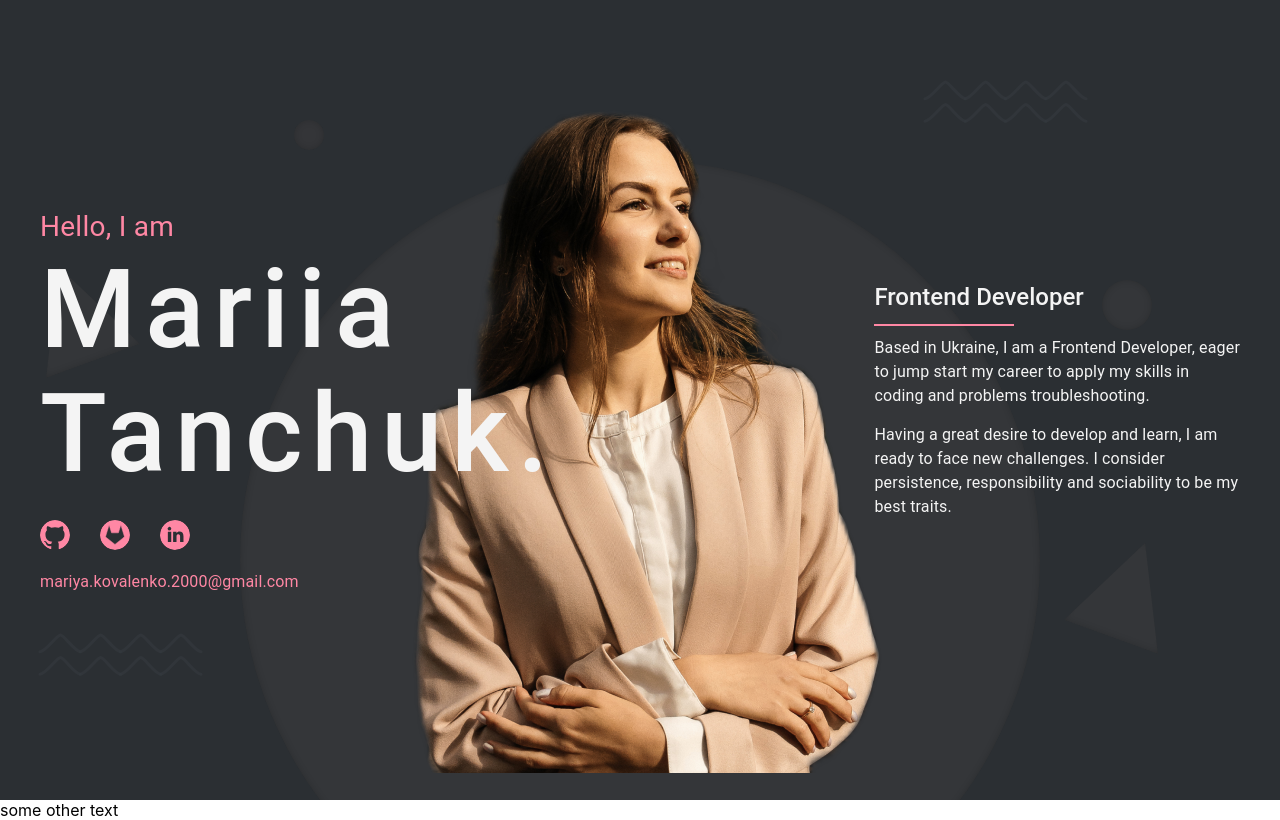
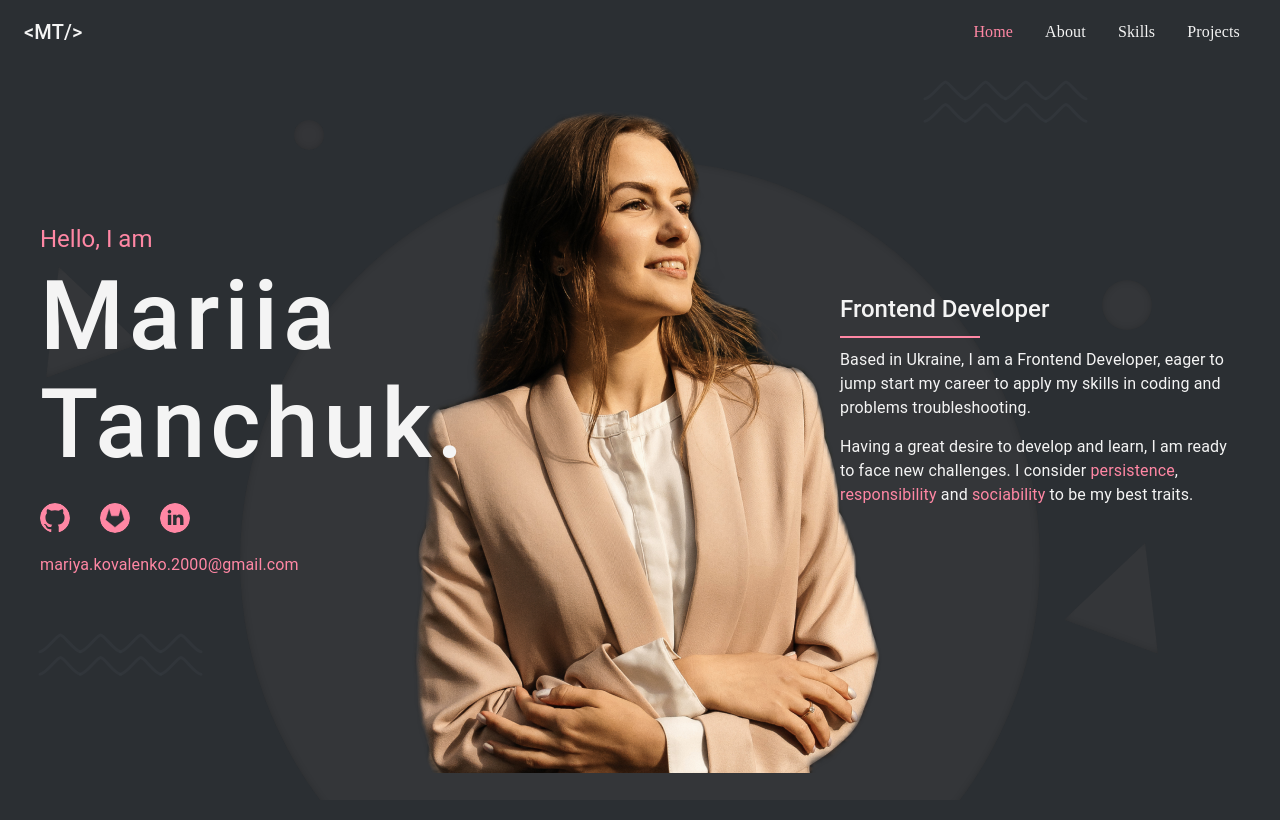
Before and after one commit to Mariia-Kovalenko/portfolio, a React (Create React App) app: page / in a window 1280 px wide. Built offline with nearby package versions, Linux system fonts and the light colour scheme.

Commit message:
added responsive header

```diff
--- a/src/App.tsx
+++ b/src/App.tsx
@@ -1,10 +1,12 @@
+import PageLayout from "./Layout/PageLayout/PageLayout";
 import Home from "./components/Home/Home";
 
 function App() {
     return (
         <div className="App">
-            <Home />
-            some other text
+            <PageLayout>
+                <Home />
+            </PageLayout>
         </div>
     );
 }
--- a/src/Layout/Header/Header.tsx
+++ b/src/Layout/Header/Header.tsx
@@ -0,0 +1,70 @@
+import {
+    IconButton,
+    List,
+    ListItem,
+    Toolbar,
+    Typography,
+    ListItemButton,
+    ListItemText,
+} from "@mui/material";
+import MenuIcon from "@mui/icons-material/Menu";
+import { MENU_ITEMS } from "../../utils/constants";
+import { WHITE, PINK } from "../../utils/styles";
+
+export default function Header({
+    isMobile,
+    open,
+    handleDrawerOpen,
+}: {
+    isMobile: boolean;
+    open: boolean;
+    handleDrawerOpen: () => void;
+}) {
+    return (
+        <Toolbar>
+            <Typography
+                variant="h6"
+                noWrap
+                sx={{ flexGrow: 1 }}
+                component="div"
+            >
+                {'<MT/>'}
+            </Typography>
+            {isMobile ? (
+                <IconButton
+                    color="inherit"
+                    aria-label="open drawer"
+                    edge="end"
+                    onClick={handleDrawerOpen}
+                    sx={{ ...(open && { display: "none" }) }}
+                >
+                    <MenuIcon />
+                </IconButton>
+            ) : (
+                <List sx={{ display: "flex" }}>
+                    {MENU_ITEMS.map((item, index) => (
+                        <ListItem key={index} disablePadding>
+                            <ListItemButton>
+                                {/* <ListItemText
+                                    primary={item}
+                                    sx={{
+                                        fontFamily: "Source Code Pro",
+                                    }}
+                                /> */}
+                                <Typography
+                                    variant="body1"
+                                    fontFamily={"Source Code Pro"}
+                                    sx={{
+                                        color: index === 0 ? PINK : WHITE
+                                    }}
+                                >
+                                    {item}
+                                </Typography>
+                            </ListItemButton>
+                        </ListItem>
+                    ))}
+                </List>
+            )}
+        </Toolbar>
+    );
+}
--- /dev/null
+++ b/src/Layout/PageLayout/PageLayout.tsx
@@ -0,0 +1,153 @@
+import * as React from "react";
+import { styled } from "@mui/material/styles";
+import Box from "@mui/material/Box";
+import Drawer from "@mui/material/Drawer";
+import MuiAppBar, { AppBarProps as MuiAppBarProps } from "@mui/material/AppBar";
+import Toolbar from "@mui/material/Toolbar";
+import List from "@mui/material/List";
+import Typography from "@mui/material/Typography";
+import IconButton from "@mui/material/IconButton";
+import MenuIcon from "@mui/icons-material/Menu";
+import CloseIcon from "@mui/icons-material/Close";
+import ListItem from "@mui/material/ListItem";
+import ListItemButton from "@mui/material/ListItemButton";
+import { useMediaQuery } from "@mui/material";
+import Header from "../Header/Header";
+import { LIGHT_GREY_BG, WHITE } from "../../utils/styles";
+import { MENU_ITEMS } from "../../utils/constants";
+import { useEffect } from "react";
+
+const drawerWidth = 300;
+
+const Main = styled("main", { shouldForwardProp: (prop) => prop !== "open" })<{
+    open?: boolean;
+}>(({ theme, open }) => ({
+    flexGrow: 1,
+    padding: 0,
+    transition: theme.transitions.create("margin", {
+        easing: theme.transitions.easing.sharp,
+        duration: theme.transitions.duration.leavingScreen,
+    }),
+    marginRight: -drawerWidth,
+    ...(open && {
+        transition: theme.transitions.create("margin", {
+            easing: theme.transitions.easing.easeOut,
+            duration: theme.transitions.duration.enteringScreen,
+        }),
+        marginRight: 0,
+    }),
+}));
+
+interface AppBarProps extends MuiAppBarProps {
+    open?: boolean;
+}
+
+const AppBar = styled(MuiAppBar, {
+    shouldForwardProp: (prop) => prop !== "open",
+})<AppBarProps>(({ theme, open }) => ({
+    position: "absolute",
+    transition: theme.transitions.create(["margin", "width"], {
+        easing: theme.transitions.easing.sharp,
+        duration: theme.transitions.duration.leavingScreen,
+    }),
+    ...(open && {
+        width: `calc(100% - ${drawerWidth}px)`,
+        transition: theme.transitions.create(["margin", "width"], {
+            easing: theme.transitions.easing.sharp,
+            duration: theme.transitions.duration.enteringScreen,
+        }),
+        marginRight: drawerWidth,
+    }),
+}));
+
+const DrawerHeader = styled("div")(({ theme }) => ({
+    display: "flex",
+    alignItems: "center",
+    padding: theme.spacing(0, 1),
+    // necessary for content to be below app bar
+    ...theme.mixins.toolbar,
+    justifyContent: "flex-start",
+}));
+
+export default function PageLayout({
+    children,
+}: {
+    children?: React.ReactNode;
+}) {
+    const [open, setOpen] = React.useState(false);
+    const isMobile = useMediaQuery("(max-width:780px)");
+
+    useEffect(() => {
+        if (!isMobile && open) {
+            setOpen(false);
+        }
+    }, [isMobile]);
+
+    const handleDrawerOpen = () => {
+        setOpen(true);
+    };
+
+    const handleDrawerClose = () => {
+        setOpen(false);
+    };
+
+    return (
+        <Box sx={{ display: "flex", position: "relative", overflowX: "hidden" }}>
+            <AppBar
+                position="fixed"
+                open={open}
+                sx={{ background: "none", color: WHITE, boxShadow: "none" }}
+            >
+                <Header
+                    isMobile={isMobile}
+                    open={open}
+                    handleDrawerOpen={handleDrawerOpen}
+                ></Header>
+            </AppBar>
+            <Main open={open}>{children}</Main>
+            <Drawer
+                sx={{
+                    width: drawerWidth,
+                    flexShrink: 0,
+                    "& .MuiDrawer-paper": {
+                        width: drawerWidth,
+                    },
+                    position: open ? "absolute" : "relative",
+                }}
+                PaperProps={{
+                    sx: {
+                        background: LIGHT_GREY_BG,
+                        color: WHITE,
+                    },
+                }}
+                variant="persistent"
+                anchor="right"
+                open={open}
+            >
+                <DrawerHeader>
+                    <IconButton
+                        onClick={handleDrawerClose}
+                        sx={{ color: WHITE }}
+                    >
+                        <CloseIcon />
+                    </IconButton>
+                </DrawerHeader>
+                <List>
+                    {MENU_ITEMS.map((item, index) => (
+                        <ListItem key={index} disablePadding>
+                            <ListItemButton>
+                                <Typography
+                                    variant="h6"
+                                    textTransform={"uppercase"}
+                                    fontFamily={"Source Code Pro"}
+                                >
+                                    {item}
+                                </Typography>
+                            </ListItemButton>
+                        </ListItem>
+                    ))}
+                </List>
+            </Drawer>
+        </Box>
+    );
+}
--- a/src/components/Home/Home.tsx
+++ b/src/components/Home/Home.tsx
@@ -8,11 +8,12 @@ import {
     WHITE,
 } from "../../utils/styles";
 import Container from "../../Layout/Container/Container";
+import { useMediaQuery } from "@mui/material";
 
 const homeStyle = {
     background: LIGHT_GREY_BG,
     color: WHITE,
-    height: "100vh",
+    minHeight: "100vh",
     position: "relative",
     overflow: "hidden",
 };
@@ -39,6 +40,11 @@ const circleBaseStyles = {
     background: POLYGON_BG,
     boxShadow: POLYGON_SHADOW,
 };
+
+const spanStyle = {
+    color: PINK,
+};
+
 const avatarSize = { height: "30px", width: "30px" };
 
 const sideContainer = {
@@ -51,19 +57,20 @@ const sideContainer = {
 };
 
 function Home() {
+    const isMobile = useMediaQuery("(max-width:780px)");
     return (
         <Box sx={homeStyle}>
             <Container>
-                <Box sx={{ display: "flex" }}>
+                <Box sx={{ display: "flex", justifyContent: 'space-between' }}>
                     <Box sx={sideContainer}>
-                        <Typography sx={{ color: PINK, fontSize: "28px" }}>
+                        <Typography variant='h5' sx={{ color: PINK }} gutterBottom>
                             Hello, I am
                         </Typography>
                         <Typography
+                            variant='h1'
                             sx={{
-                                fontSize: "110px",
                                 fontWeight: "500",
-                                letterSpacing: "0.08em",
+                                letterSpacing: "0.05em",
                                 lineHeight: "112%",
                                 maxWidth: "50%",
                                 marginBottom: "25px",
@@ -111,7 +118,14 @@ function Home() {
                             Frontend Developer
                         </Typography>
 
-                        <Box sx={{width: 140, height: 2, background: PINK, margin: '10px 0'}} />
+                        <Box
+                            sx={{
+                                width: 140,
+                                height: 2,
+                                background: PINK,
+                                margin: "10px 0",
+                            }}
+                        />
                         <Typography
                             variant="body1"
                             sx={{ maxWidth: "400px", marginBottom: "15px" }}
@@ -123,7 +137,9 @@ function Home() {
                         <Typography variant="body1" sx={{ maxWidth: "400px" }}>
                             Having a great desire to develop and learn, I am
                             ready to face new challenges. I consider
-                            persistence, responsibility and sociability to be my
+                            <span style={spanStyle}> persistence</span>,{" "}
+                            <span style={spanStyle}>responsibility</span> and{" "}
+                            <span style={spanStyle}>sociability</span> to be my
                             best traits.
                         </Typography>
                     </Box>
@@ -136,6 +152,7 @@ function Home() {
                             top: "-50px",
                             left: "50%",
                             transform: "translateX(-50%)",
+                            display: isMobile ? 'none' : 'block'
                         }}
                     >
                         <img src="/avatar.png" alt="avatar" />
--- a/src/index.css
+++ b/src/index.css
@@ -3,6 +3,7 @@ body {
   font-family: -apple-system, 'Roboto', sans-serif;
   -webkit-font-smoothing: antialiased;
   -moz-osx-font-smoothing: grayscale;
+  background: #2B2F33
 }
 
 code {
--- a/src/utils/constants.js
+++ b/src/utils/constants.js
@@ -0,0 +1 @@
+export const MENU_ITEMS = ["Home", "About", "Skills", "Projects"];
```
